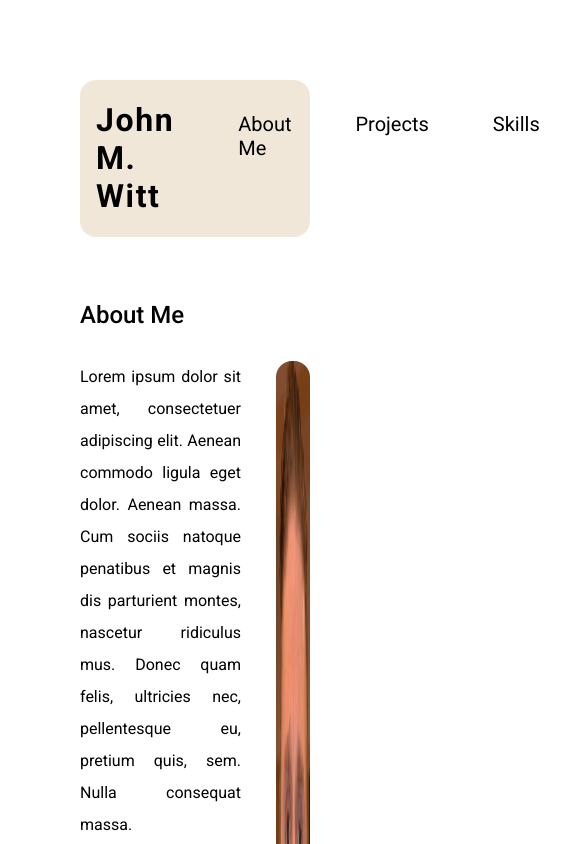
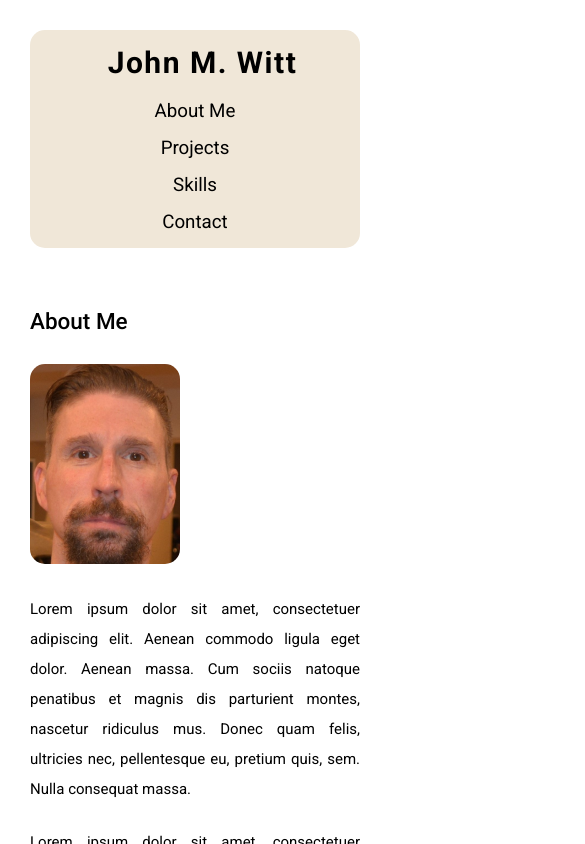
Before and after one commit to John-M-Witt/Portfolio_Website, a plain HTML site: page index.html in a window 390 px wide. Shown: the top 844 px of the page, 585 px wide, since content can reach past the window. Drawn offline with Linux system fonts and the light colour scheme.

Commit message:
Responsive homepage

```diff
--- a/index.html
+++ b/index.html
@@ -44,19 +44,19 @@
         <h2 class="subhead">Key Projects</h2>
         <div class="arrow">
             <i class="fa-solid fa-arrow-right fa-lg"></i>
-            <a href="./projects.html">Most impressive project</a>
+            <a href="./projects.html">Most impressive</a>
         </div>
         <div class="arrow">
             <i class="fa-solid fa-arrow-right fa-lg"></i>
-            <a href="./projects.html">Second most impressive project</a>
+            <a href="./projects.html">Second most impressive</a>
         </div>
         <div class="arrow">
             <i class="fa-solid fa-arrow-right fa-lg"></i>
-            <a href="./projects.html">Third most impressive project</a>
+            <a href="./projects.html">Third most impressive</a>
         </div>
         <div class="arrow">
             <i class="fa-solid fa-arrow-right fa-lg"></i>
-            <a href="./projects.html">Fourth most impressive project</a>
+            <a href="./projects.html">Fourth most impressive</a>
         </div>
     </section>
 
--- a/style.css
+++ b/style.css
@@ -20,11 +20,9 @@ h1 {
     font-weight: 700;
     letter-spacing: 0.1rem;
     margin-left: 1rem;
-
 }
 nav {
     display: flex;
-    list-style: none;
     margin-right: 1rem;
 }
 nav a{
@@ -55,7 +53,7 @@ section {
     justify-content: space-between;
 }
 .text {
-    width: 70%;
+    flex-basis: 70%;
     text-align: justify;
 }
 p {
@@ -66,17 +64,14 @@ p {
     margin: 1.5rem 0rem;
 }
 img {
-  width: 15%;
-  height: auto;
+  width: auto;
+  max-height: 250px;
+  max-width: 150px;
   border-radius: 1rem;
 }
 .subhead {
     margin-top: 0rem;
     margin-bottom: 2rem;
-}
-.home_projects {
-    position: relative;
-    /* top: -8rem; */
 }
 .arrow{
    display: flex;
@@ -94,11 +89,53 @@ img {
 }
 .home_skills {
     position: relative;
-    /* top: -8rem; */
 }
 .skill_icons a {
     color: #DD614A;
 }
+@media screen and (max-width: 945px){
+    header {
+        display: block;
+    }
+    h1 {
+    padding-top: 1rem;
+    text-align: center;
+    }
+    nav {
+        justify-content: space-around;
+        padding-bottom: 1rem;
+        margin: 0rem;
+    }
+    nav a {
+      margin-left: 0rem;
+    }
+
+
+}
+@media screen and (max-width: 745px ) {
+    HTML {
+        font-size: 15px;
+    }
+    body {
+        margin: 2rem;
+    }
+    .about_container {
+        flex-direction: column-reverse;
+   }
+    nav {
+        flex-direction: column;
+        text-align: center;
+        padding-bottom: 0rem;
+   }
+   nav a {
+        padding-bottom: 1rem;
+   }
+   img {
+    margin-bottom: 2rem;
+   }
+}
+
+
 
 /* Specific project page styles*/
 .project h2 {
```
Also changed, not shown: contact.html (+1 -1 lines), projects.html (+3 -3 lines).
